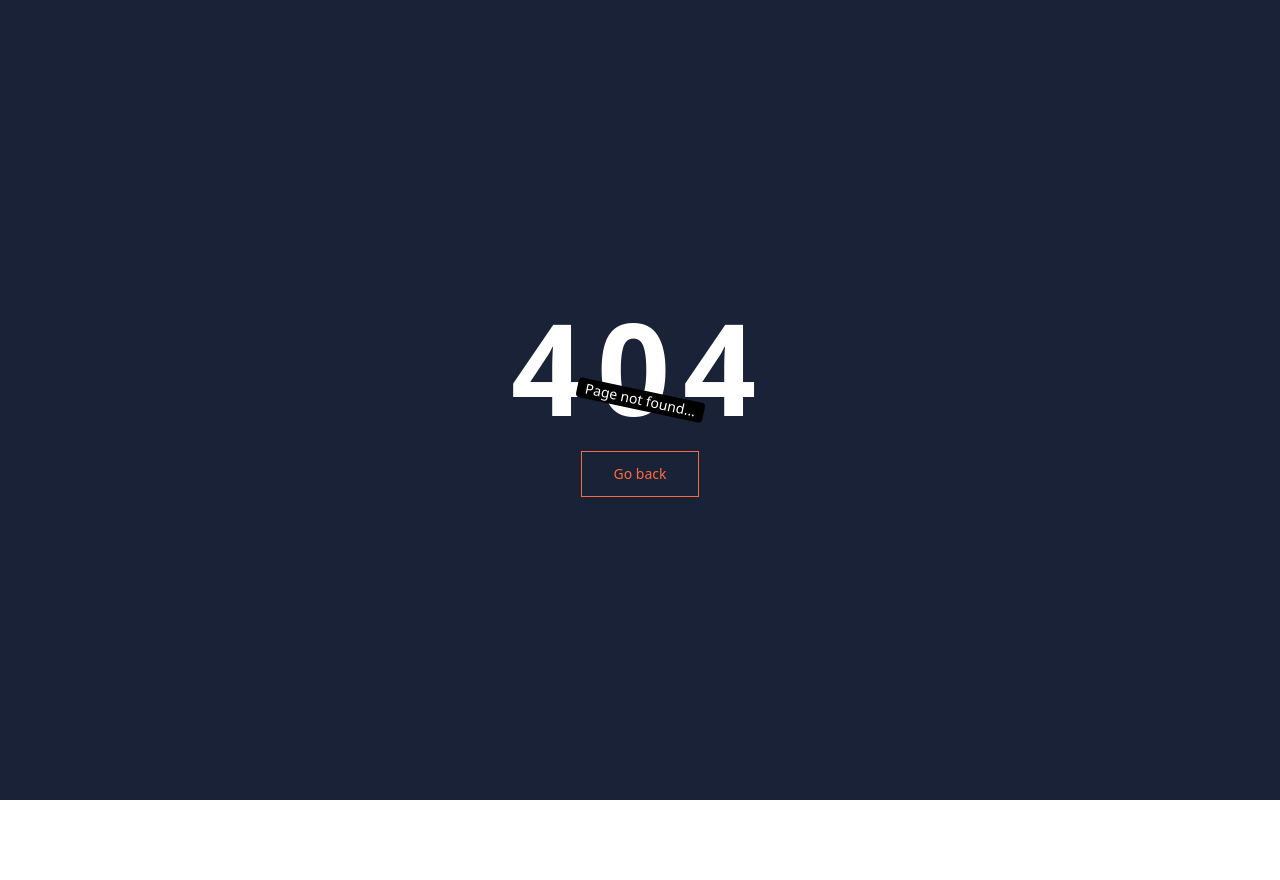
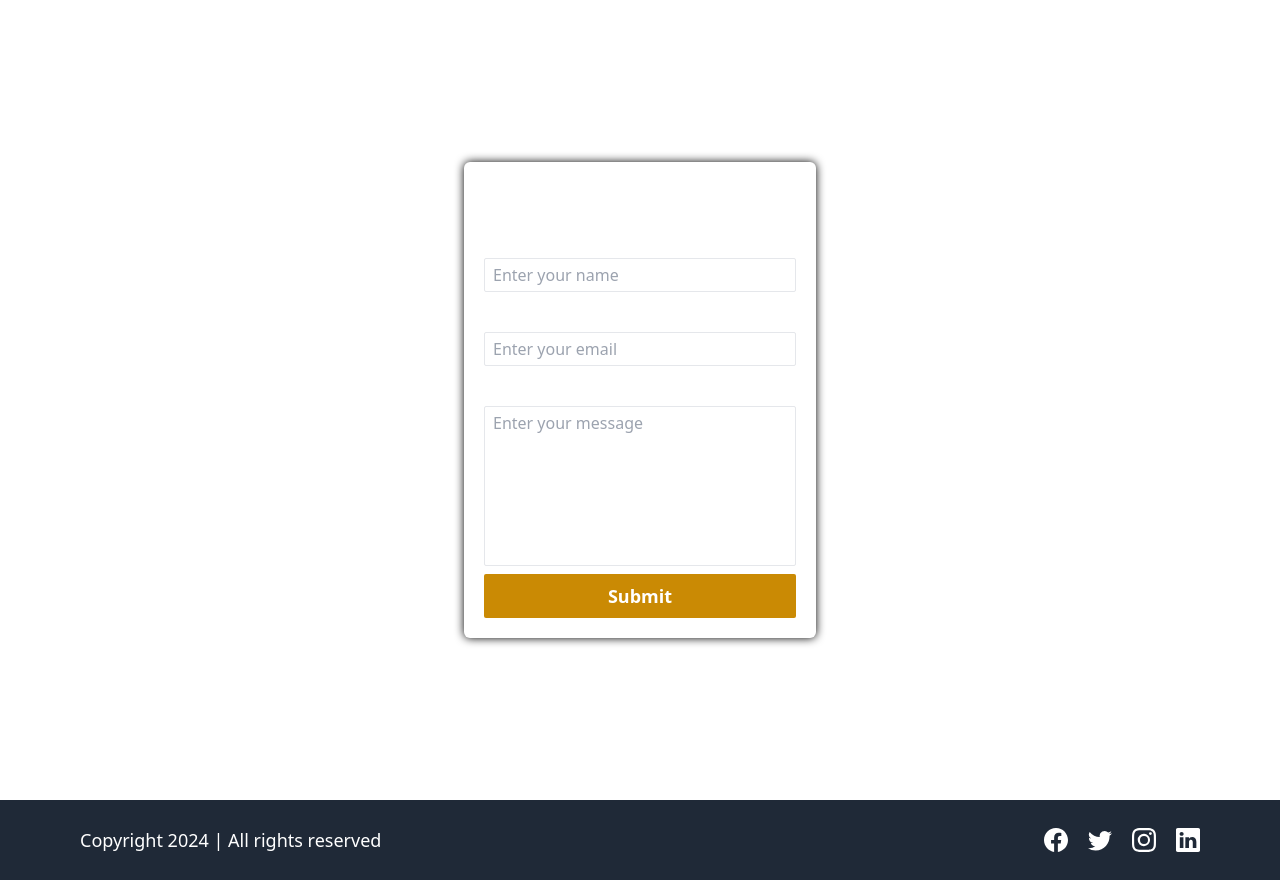
Before and after one commit to mihirsingh3838/learning_management, a React (Vite) app in the folder client/: page /contact in a window 1280 px wide. Before the commit this address had no page. Before the commit the page ends 800 px from the top, so only its background shows below. Built offline with nearby package versions, Linux system fonts and the light colour scheme.

Commit message:
Contact us and access denied page

```diff
--- a/client/src/App.jsx
+++ b/client/src/App.jsx
@@ -6,6 +6,8 @@ import NotFound from './Pages/NotFound'
 import SignUp from './Pages/SignUp'
 import Login from './Pages/Login'
 import CourseList from './Pages/Course/CourseList'
+import Contact from './Pages/Contact'
+import Denied from './Pages/Denied'
 
 function App() {
   return (
@@ -19,6 +21,10 @@ function App() {
 
         <Route path='/courses' element={<CourseList/>}></Route>
 
+        <Route path='/contact' element={<Contact/>}></Route>
+
+        <Route path='/denied' element={<Denied/>}></Route>
+
         <Route path='*' element={<NotFound/>}></Route>
       </Routes>
     </>
--- /dev/null
+++ b/client/src/Pages/Contact.jsx
@@ -0,0 +1,95 @@
+import { useState } from "react"
+import HomeLayout from "../Layouts/HomeLayout"
+import toast from "react-hot-toast"
+import { isEmail } from "../helpers/regexMatcher"
+import axiosInstance from "../helpers/axiosInstance"
+
+
+const Contact = () => {
+
+    const [userInput, setUserInput] = useState({
+        name: "",
+        email: "",
+        message: "",
+    })
+
+    const handleInputChange = (e) => {
+        const { name, value } = e.target;
+        setUserInput({
+            ...userInput,
+            [name]: value
+        })
+    }
+
+    const onFormSubmit = async (e) => {
+        e.preventDefault();
+        if (!userInput.email || !userInput.name || !userInput.message) {
+            toast.error("All fields are mandatory");
+            return;
+        }
+        if (!isEmail(userInput.email)) {
+            toast.error("Invalid email id!");
+            return;
+        }
+
+        try {
+            const response = axiosInstance.post("/contact", userInput)
+            toast.promise(response, {
+                loading: "Submitting your message",
+                success: "Form submitted succesfully",
+                error: "Failed to submit the form"
+            })
+            const contactResponse = await response;
+            if (contactResponse?.data?.success) {
+                setUserInput({
+                    name: "",
+                    email: "",
+                    message: ""
+                })
+            }
+        } catch (error) {
+            toast.error("Operation failed...")
+        }
+    }
+
+    return (
+        <HomeLayout>
+            <div className="flex items-center justify-center h-[100vh]">
+                <form onSubmit={onFormSubmit} noValidate
+                    className="flex flex-col items-center justify-center gap-2 p-5 rounded-md text-white shadow-[0_0_10px_black] w-[22rem]">
+
+                    <h1 className="text-3xl font-semibold">
+                        Contact Form
+                    </h1>
+
+                    <div className="flex flex-col w-full gap-1">
+                        <label htmlFor="name" className="text-xl font-semibold">
+                            Name
+                        </label>
+                        <input className="bg-transparent border px-2 py-1 rounded-sm" id="name" type="text" name="name" placeholder="Enter your name" onChange={handleInputChange} value={userInput.name} />
+                    </div>
+
+                    <div className="flex flex-col w-full gap-1">
+                        <label htmlFor="email" className="text-xl font-semibold">
+                            Email
+                        </label>
+                        <input className="bg-transparent border px-2 py-1 rounded-sm" id="email" type="email" name="email" placeholder="Enter your email" onChange={handleInputChange} value={userInput.email}/>
+                    </div>
+
+                    <div className="flex flex-col w-full gap-1">
+                        <label htmlFor="email" className="text-xl font-semibold">
+                            Message
+                        </label>
+                        <textarea className="bg-transparent border px-2 py-1 rounded-sm resize-none h-40" id="message" name="message" placeholder="Enter your message" onChange={handleInputChange} value={userInput.message}/>
+                    </div>
+
+                    <button className="w-full bg-yellow-600 hover:bg-yellow-500 transition-all ease-in-out duration-300 rounded-sm py-2 font-semibold text-lg cursor-pointer" type="submit">
+                        Submit
+                    </button>
+                </form>
+            </div>
+        </HomeLayout>
+    )
+}
+
+export default Contact
--- /dev/null
+++ b/client/src/Pages/Denied.jsx
@@ -0,0 +1,23 @@
+import { useNavigate } from 'react-router-dom'
+
+const Denied = () => {
+
+    const navigate = useNavigate();
+    return (
+        <main className='h-screen w-full flex flex-col justify-center items-center bg-[#1A2238]'>
+            <h1 className='text-9xl font-extrabold text-white tracking-widest'>
+                403
+            </h1>
+            <div className="bg-black text-white px-2 text-sm rounded rotate-12 absolute">
+                Access Denied
+            </div>
+            <button className='mt-5 ' onClick={() => navigate(-1)}>
+                <span className='relative block px-8 py-3 bg-[#1A2238] border border-current'>
+                    Go Back
+                </span>
+            </button>
+        </main>
+    )
+}
+
+export default Denied
--- a/client/src/Pages/SignUp.jsx
+++ b/client/src/Pages/SignUp.jsx
@@ -6,6 +6,7 @@ import { useDispatch } from "react-redux";
 import { useNavigate } from "react-router-dom";
 import { toast } from 'react-hot-toast';
 import { createAccount } from "../Redux/Slices/AuthSlice";
+import { isEmail, isValidPassword } from "../helpers/regexMatcher";
 
 const SignUp = () => {
 
@@ -55,15 +56,14 @@ const SignUp = () => {
         }
 
         // email validation
-        if (!signupData.email.match(/^(([^<>()[\]\\.,;:\s@"]+(\.[^<>()[\]\\.,;:\s@"]+)*)|(".+"))@((\[[0-9]{1,3}\.[0-9]{1,3}\.[0-9]{1,3}\.[0-9]{1,3}\])|(([a-zA-Z\-0-9]+\.)+[a-zA-Z]{2,}))$/
-        ))
+        if (!isEmail(signupData.email))
         {
             toast.error("Invalid email id");
             return;
         }
 
         // password validation
-        if(!signupData.password.match(/^(?=.*[a-z])(?=.*[A-Z])(?=.*\d)(?=.*[@$!%*?&#])[A-Za-z\d@$!%*?&#]{8,}$/))
+        if(!isValidPassword(signupData.password))
         {
             toast.error("Password should atleast have 8 characters with a small letter, a capital letter, a number, a special character");
             return;
--- /dev/null
+++ b/client/src/helpers/regexMatcher.js
@@ -0,0 +1,11 @@
+export const isEmail = (string) => {
+  return string.match(
+    /^(([^<>()[\]\\.,;:\s@"]+(\.[^<>()[\]\\.,;:\s@"]+)*)|(".+"))@((\[[0-9]{1,3}\.[0-9]{1,3}\.[0-9]{1,3}\.[0-9]{1,3}\])|(([a-zA-Z\-0-9]+\.)+[a-zA-Z]{2,}))$/
+  );
+};
+
+export const isValidPassword = (string) => {
+  return string.match(
+    /^(?=.*[a-z])(?=.*[A-Z])(?=.*\d)(?=.*[@$!%*?&#])[A-Za-z\d@$!%*?&#]{8,}$/
+  );
+};
```
